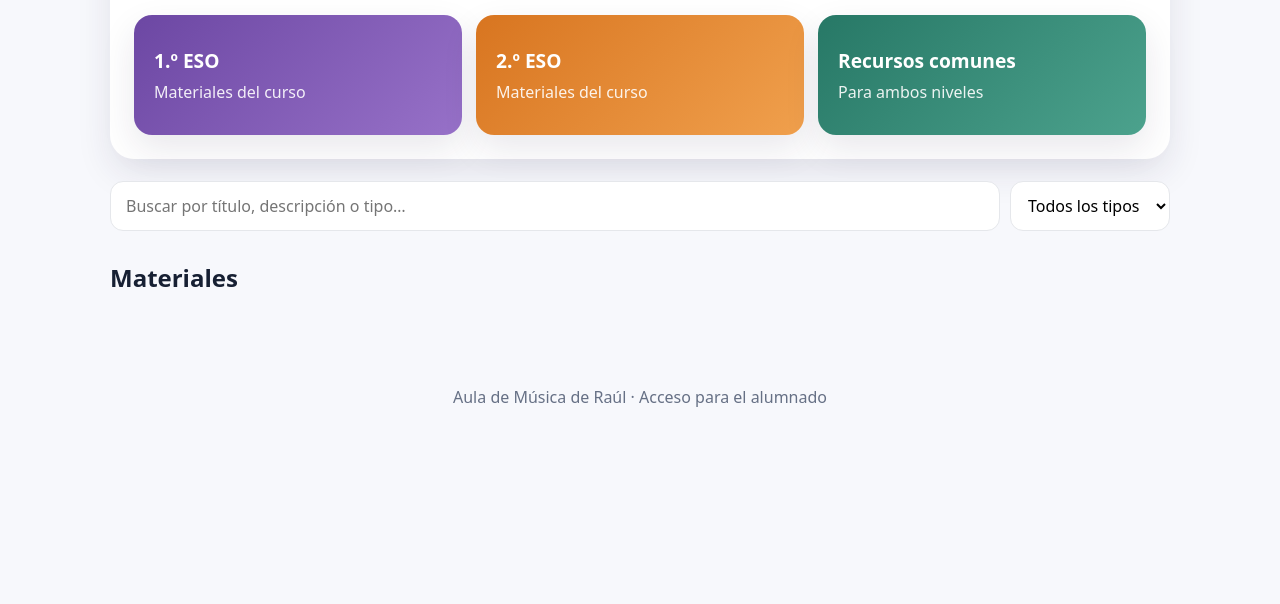
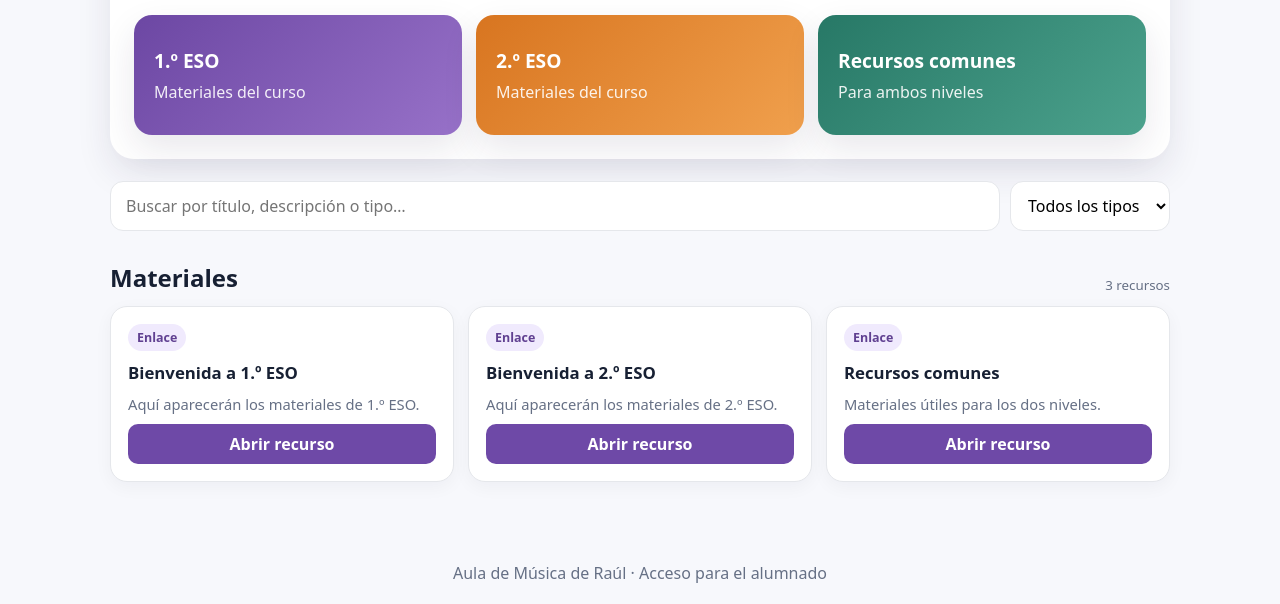
Before and after one commit to kazimiersz-eng/sitio_musica_eso, a plain HTML site: page index.html in a window 1280 px wide. Shown: the part 321-925 px from the top of the page. Before the commit the page ends 800 px from the top, so only its background shows below. Drawn offline with Linux system fonts and the light colour scheme.

Commit message:
Update index.html

```diff
--- a/index.html
+++ b/index.html
@@ -27,7 +27,7 @@ button,input,select,textarea{font:inherit} button{cursor:pointer}.top{background
 ]</script>
 <script>
 (()=>{const $=s=>document.querySelector(s),$$=s=>[...document.querySelectorAll(s)];const base=JSON.parse($('#embedded-data').textContent);let items=JSON.parse(localStorage.getItem('aulaMusicaItems')||'null')||base;let view='todos';
-const labels={todos:['Todo lo necesario para la clase','Elige un nivel o busca directamente un material.'],1eso:['1.º ESO','Partituras, audios, actividades y materiales del curso.'],2eso:['2.º ESO','Partituras, audios, actividades y materiales del curso.'],comunes:['Recursos comunes','Materiales útiles para ambos niveles.']};
+const labels={todos:['Todo lo necesario para la clase','Elige un nivel o busca directamente un material.'],'1eso':['1.º ESO','Partituras, audios, actividades y materiales del curso.'],'2eso':['2.º ESO','Partituras, audios, actividades y materiales del curso.'],comunes:['Recursos comunes','Materiales útiles para ambos niveles.']};
 function esc(s=''){return s.replace(/[&<>"']/g,m=>({'&':'&amp;','<':'&lt;','>':'&gt;','"':'&quot;',"'":'&#39;'}[m]))}function save(){localStorage.setItem('aulaMusicaItems',JSON.stringify(items))}function toast(t){$('#toast').textContent=t;$('#toast').classList.remove('hidden');setTimeout(()=>$('#toast').classList.add('hidden'),1800)}
 function render(){let q=$('#search').value.trim().toLowerCase(),ty=$('#typeFilter').value;let shown=items.filter(x=>(view==='todos'||x.level===view)&&(ty==='todos'||x.type===ty)&&(!q||[x.title,x.desc,x.type].join(' ').toLowerCase().includes(q)));$('#materials').innerHTML=shown.length?shown.map(x=>`<article class="card"><span class="tag">${esc(x.type)}</span><h3>${esc(x.title)}</h3><p>${esc(x.desc||'')}</p><a href="${esc(x.url)}" ${x.url.startsWith('http')?'target="_blank" rel="noopener"':''}>Abrir recurso</a></article>`).join(''):'<div class="empty">No hay materiales que coincidan con la búsqueda.</div>';$('#count').textContent=`${shown.length} recurso${shown.length===1?'':'s'}`;renderAdmin()}
 function setView(v){view=v;$$('.nav button').forEach(b=>b.classList.toggle('active',b.dataset.view===v));$('#viewTitle').textContent=labels[v][0];$('#viewDesc').textContent=labels[v][1];$('#quick').classList.toggle('hidden',v!=='todos');render()}
```
